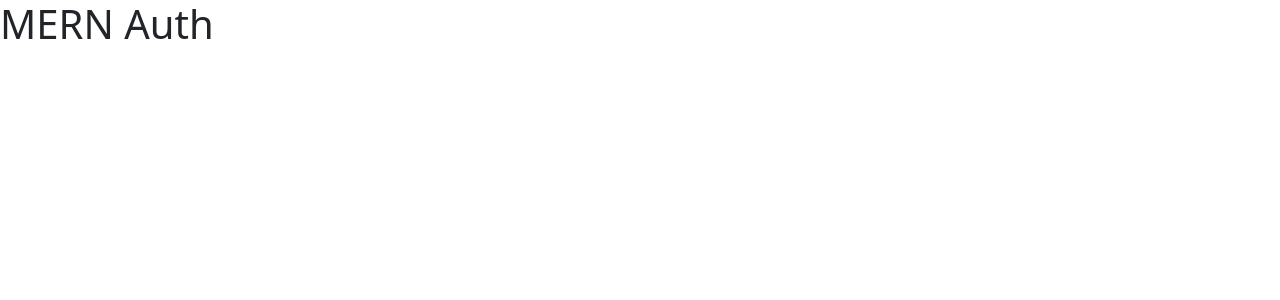
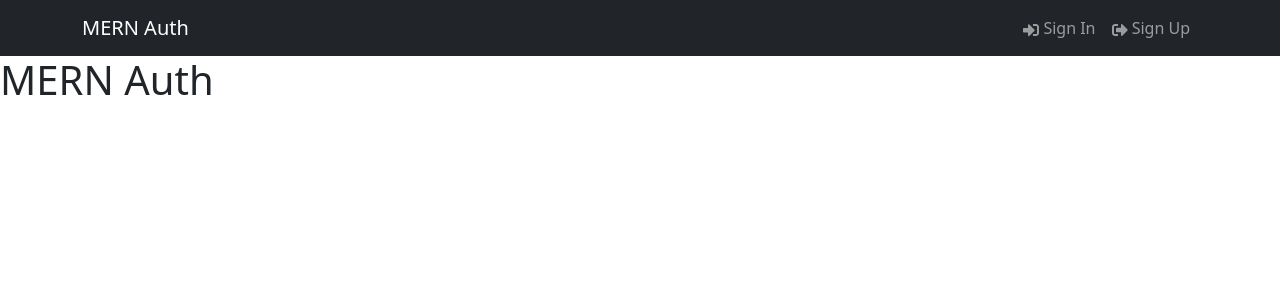
Before and after one commit to Tjanelidze/mern-auth, a React (Vite) app in the folder frontend/: page / in a window 1280 px wide. Shown: the top 300 px of the page. Built offline with nearby package versions, Linux system fonts and the light colour scheme.

Commit message:
implemented header

```diff
--- a/frontend/src/App.jsx
+++ b/frontend/src/App.jsx
@@ -1,6 +1,9 @@
+import Header from './components/Header';
+
 export default function App() {
   return (
     <>
+      <Header />
       <h1>MERN Auth</h1>
     </>
   );
--- /dev/null
+++ b/frontend/src/components/Header.jsx
@@ -0,0 +1,25 @@
+import { Navbar, Nav, Container } from 'react-bootstrap';
+import { FaSignInAlt, FaSignOutAlt } from 'react-icons/fa';
+
+export default function Header() {
+  return (
+    <header>
+      <Navbar bg="dark" variant="dark" expand="lg" collapseOnSelect>
+        <Container>
+          <Navbar.Brand href="/">MERN Auth</Navbar.Brand>
+          <Navbar.Toggle aria-controls="basic-navbar-nav" />
+          <Navbar.Collapse id="basic-navbar-nav">
+            <Nav className="ms-auto">
+              <Nav.Link href="/login">
+                <FaSignInAlt /> Sign In
+              </Nav.Link>
+              <Nav.Link>
+                <FaSignOutAlt href="/register" /> Sign Up
+              </Nav.Link>
+            </Nav>
+          </Navbar.Collapse>
+        </Container>
+      </Navbar>
+    </header>
+  );
+}
```
